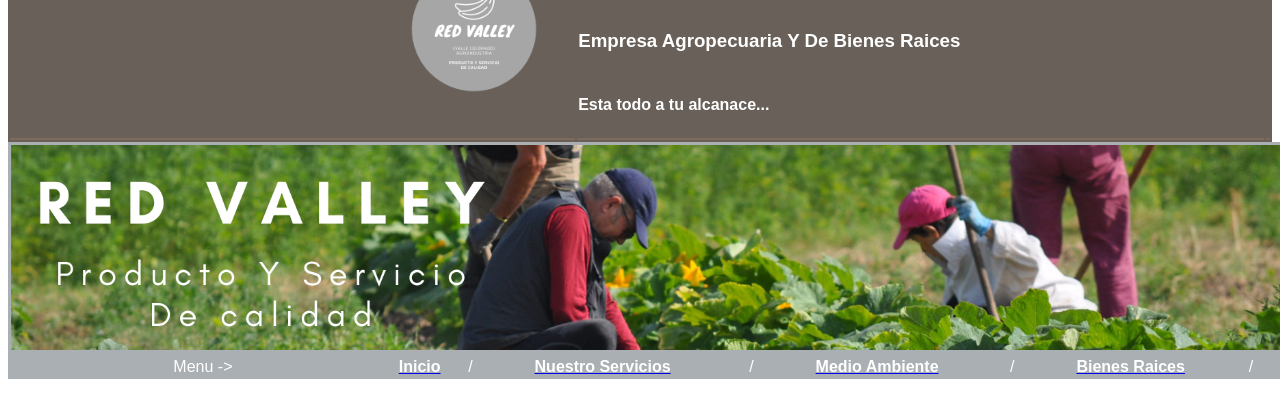
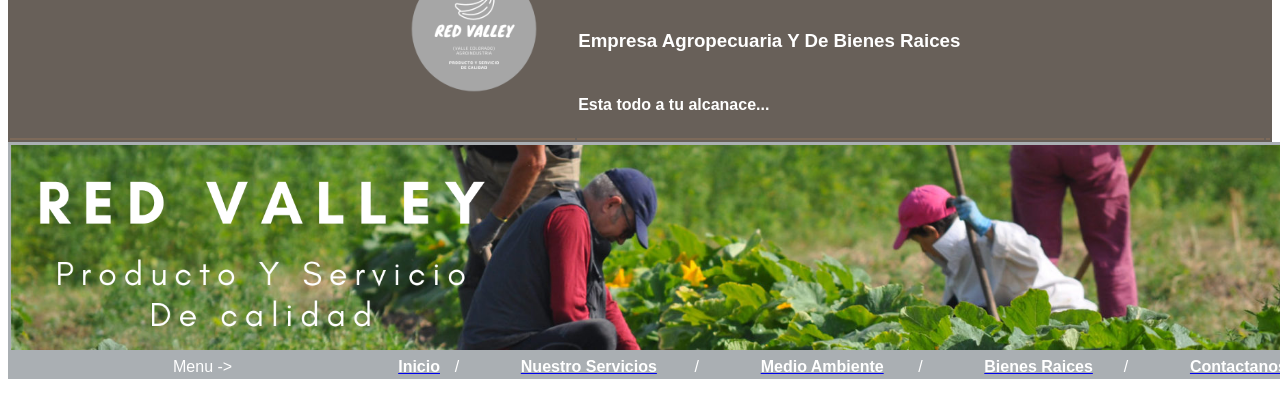
Before and after one commit to RenzoDaniel12/RedValley, a plain HTML site: page comercia.html in a window 1280 px wide. Shown: the part 84-482 px from the top of the page. Drawn offline with Linux system fonts and the light colour scheme.

Commit message:
actualizacion1

```diff
--- a/comercia.html
+++ b/comercia.html
@@ -40,7 +40,7 @@
             <td  width=5%><font color="white" face="arial" >/</font></td>
             <td> <a href="bienes.html"><strong><font color="white" face="arial" >Bienes Raices</font></strong></a></td>
             <td width=5%><font color="white" face="arial" >/</font></td>
-
+            <td> <a href="comercia.html"><Strong><font color="white" face="arial" >Contactanos</font></Strong></a></td>
 
 
         </tr>
```
